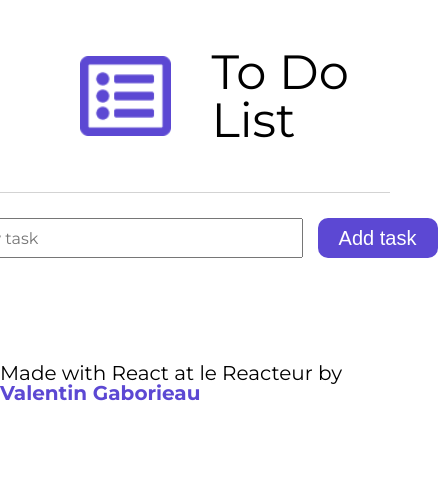
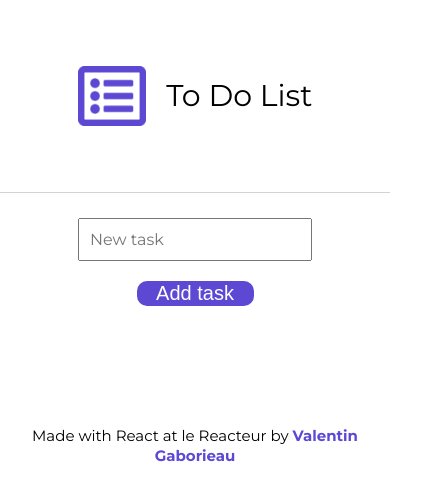
Before and after one commit to ValGab/react-todo-list, a React (Create React App) app: page / in a window 390 px wide. Shown: the top 500 px of the page, 438 px wide, since content can reach past the window. Built offline with nearby package versions, Linux system fonts and the light colour scheme.

Commit message:
responsive

```diff
--- a/src/App.css
+++ b/src/App.css
@@ -48,10 +48,11 @@ form {
   margin-top: 25px;
   height: 40px;
   display: flex;
+  width: 60%;
 }
 
 .input-text-task {
-  width: 350px;
+  width: 100%;
   height: 100%;
   box-sizing: border-box;
   font-size: 16px;
@@ -64,7 +65,7 @@ button {
   margin-left: 15px;
   background-color: #5c48d3;
   color: white;
-  width: 120px;
+  width: 50%;
   font-size: 20px;
   display: flex;
   align-items: center;
@@ -127,4 +128,56 @@ footer {
 
 footer p {
   font-size: 20px;
+  line-height: 20px;
 }
+
+/* MEDIA Q */
+
+@media (max-width: 580px) {
+  h1 {
+    font-size: 30px;
+    margin-left: 20px;
+  }
+  header {
+    display: flex;
+    width: 100vw;
+    justify-content: center;
+  }
+
+  header img {
+    height: 60px;
+    margin-left: 0;
+  }
+
+  form {
+    flex-direction: column;
+    align-items: center;
+    gap: 20px;
+  }
+
+  .input-text-task {
+    height: 45px;
+  }
+
+  button {
+    margin-left: 0;
+  }
+
+  .tasks {
+    margin-top: 80px;
+    padding: 15px;
+  }
+
+  .task:not(:first-child) {
+    margin-top: 50px;
+  }
+
+  footer {
+    padding: 8px;
+  }
+
+  footer p {
+    font-size: 15px;
+    text-align: center;
+  }
+}
```
